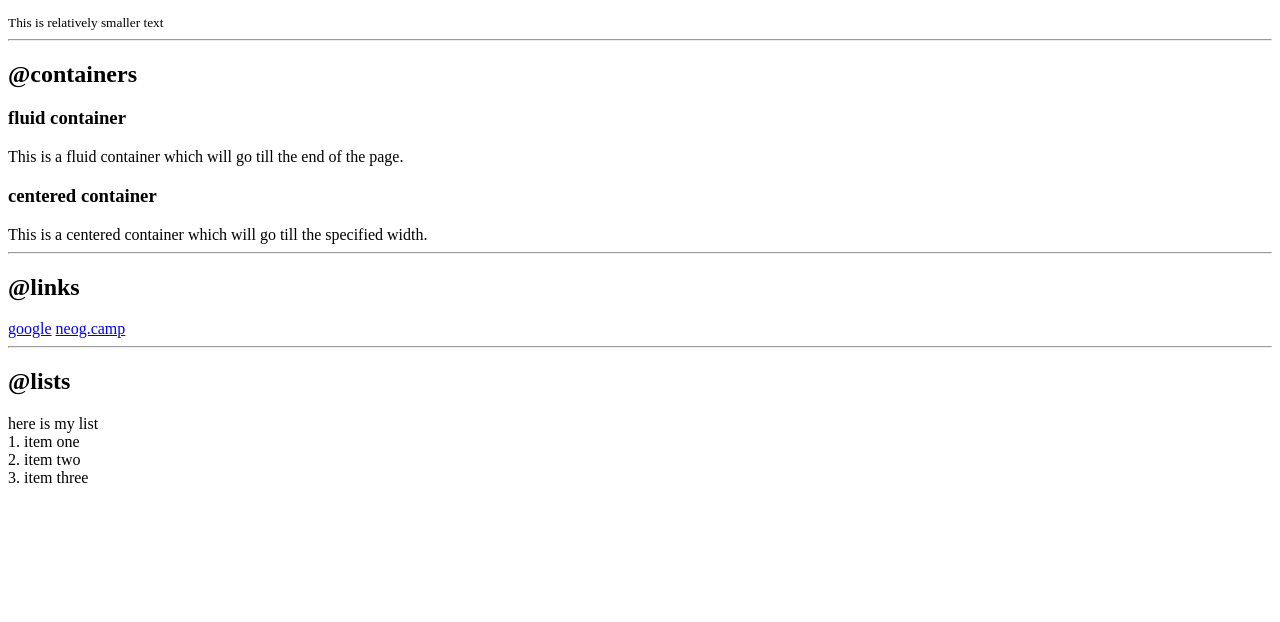
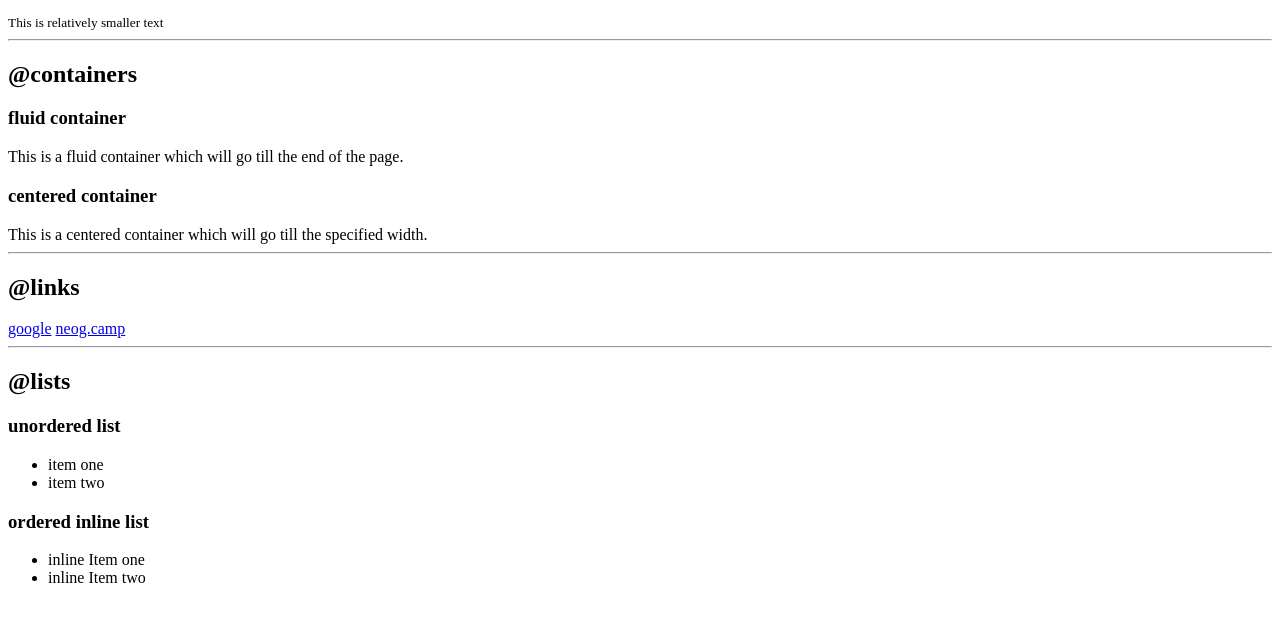
Before and after one commit to RaviPratihast/Component-Library-NeoGcamp-Lession3, a plain HTML site: page index.html in a window 1280 px wide. Shown: the part 264-886 px from the top of the page. Before the commit the page ends 800 px from the top, so only its background shows below. Drawn offline with Linux system fonts and the light colour scheme.

Commit message:
Update index.html

```diff
--- a/index.html
+++ b/index.html
@@ -42,11 +42,22 @@
     <a href="https://neog.camp/guide/lesson-three">neog.camp</a>
     <hr>
     <h2>@lists</h2>
-    <div>
+    <!-- <div>
         here is my list
         <div> 1. item one</div>
         <div> 2. item two</div>
-        <div> 3.  item three</div>
-    </div>
+        <div> 3. item three</div>
+    </div> -->
+    <h3>unordered list</h3>
+    <ul>
+        <li>item one</li>
+        <li>item two</li>
+    </ul>
+    <h3>ordered inline list</h3>
+    <ul>
+        <li>inline Item one</li>
+        <li>inline Item two</li>
+    </ul>
+    <div style="height:30vh;"></div>
 </body>
 </html>
```
